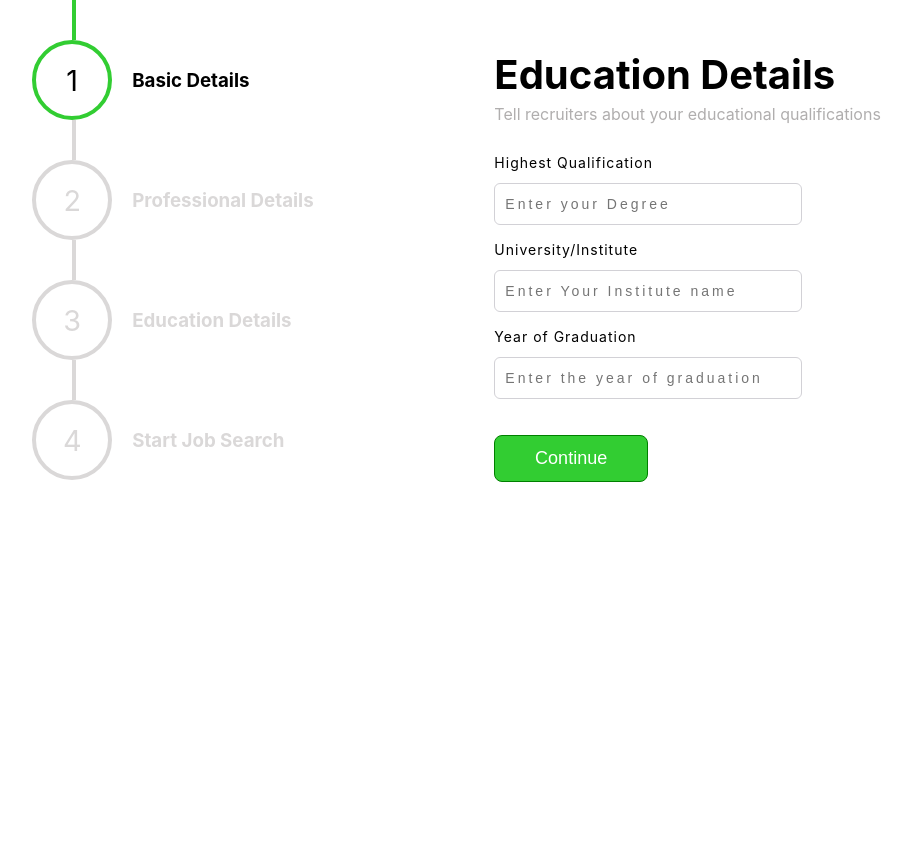
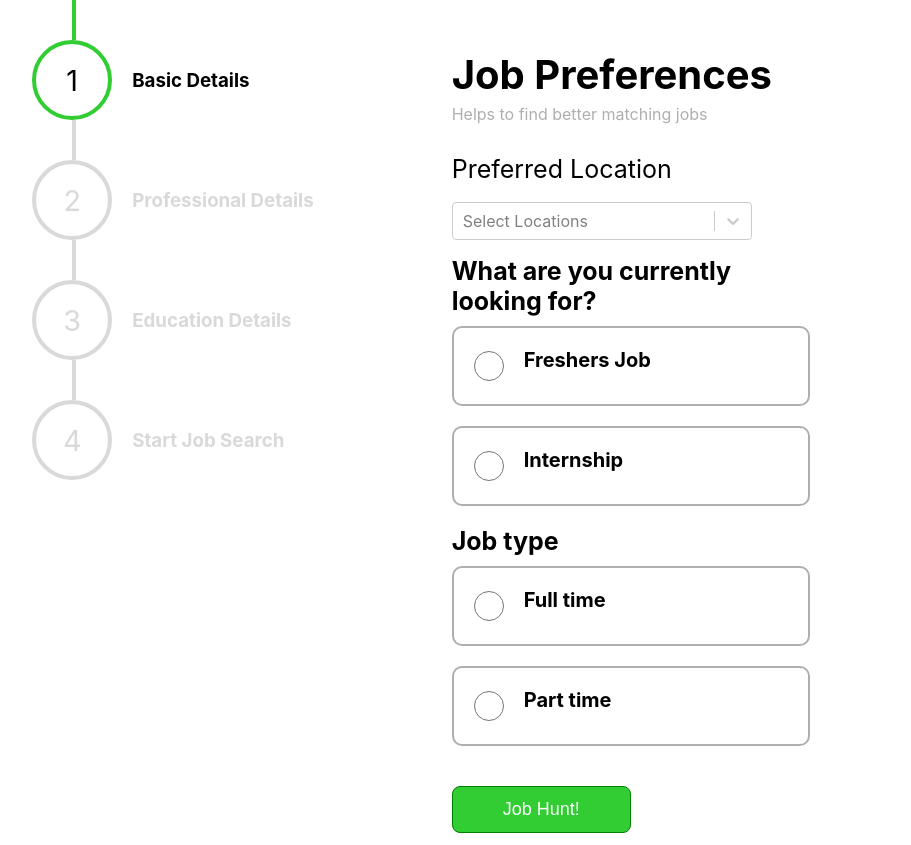
Before and after one commit to ArihantVinayakShukla/Job-Portal, a React (Create React App) app: page / in a window 1280 px wide. Shown: the whole page, without its empty margins (103-1014 px from the left). Before the commit the page ends 800 px from the top, so only its background shows below. Built offline with nearby package versions, Linux system fonts and the light colour scheme.

Commit message:
jobpreference commit

```diff
--- a/package.json
+++ b/package.json
@@ -10,6 +10,7 @@
     "react-dom": "^18.2.0",
     "react-icons": "^4.10.1",
     "react-scripts": "5.0.1",
+    "react-select": "^5.7.4",
     "web-vitals": "^2.1.4"
   },
   "scripts": {
--- /dev/null
+++ b/src/Components/RegistrationPage/RegistrationForms/JobPreferences/JobPreference.css
@@ -0,0 +1,50 @@
+.jobContainer{
+    width:70%;
+}
+.basicform{
+    width: 100%;
+
+}
+.jobHeading{
+    font-size:40px;
+}
+.app {
+    display: flex;
+    flex-direction: column;
+    justify-content: center;
+    align-items: center;
+  }
+  .dropdown-container {
+    width: 300px;
+  }
+.heading{
+    font-size: 25px;
+    margin-bottom: 10px;
+}
+.value{
+    font-size: 20px;
+}
+.jobHeadingPara{
+    margin-top: 5px;
+    color: rgb(176, 174, 174);
+    margin-bottom: 30px;
+}
+.checkboxDiv{
+    width: 100%;
+    height: 80px;
+    border: 2px solid rgb(176, 174, 174);
+    padding: 20px;
+    margin-bottom: 20px;
+    display: flex;
+    border-radius:10px;
+}
+.checkboxDiv input{
+    width:30px;
+    margin-right: 20px;
+}
+.continue-btn{
+    margin-bottom: 12px;
+}
+input[type="radio"]{
+    accent-color: green;
+}
--- /dev/null
+++ b/src/Components/RegistrationPage/RegistrationForms/JobPreferences/JobPreference.jsx
@@ -0,0 +1,87 @@
+import React ,{useState} from "react";
+import './JobPreference.css'
+import Select from "react-select";
+
+function JobPreference(){
+    const [selectedOptions, setSelectedOptions] = useState();
+
+    // Array of all options
+    const optionList = [
+      { value: "banglore", label: "Banglore" },
+      { value: "delhi", label: "Delhi" },
+      { value: "mumbai", label: "Mumbai" },
+      { value: "Noida", label: "Noida" },
+      { value: "pune", label: "Pune" },
+      { value: "agra", label: "Agra" },
+      { value: "ghaziabad", label: "Ghaziabad" },
+      { value: "jaipur", label: "Jaipur" },
+      { value: "hyderabad", label: "Hyderabad" },
+      { value: "gurugram", label: "GuruGram" },
+    ];
+    function handleSelect(data) {
+        setSelectedOptions(data);
+      }
+return(
+     <article className="jobContainer">
+        <div>
+    <h1 className='jobHeading'>
+      Job Preferences
+    </h1>
+    <p className="jobHeadingPara">Helps to find better matching jobs</p>
+    </div>
+    <form className="basicForm">
+        <div className="fieldGroup">
+        <label  className="heading">
+            Preferred Location
+
+          </label>
+      <div className="dropdown-container">
+        <Select
+          options={optionList}
+          placeholder="Select Locations"
+          value={selectedOptions}
+          onChange={handleSelect}
+          isSearchable={true}
+          isMulti
+        />
+      </div>
+    </div>
+        <h2 className="heading">What are you currently looking for?</h2>
+    <div className='checkboxDiv'>
+        <input type="radio" name="profession" required/>
+        <div>
+        <h2 className="value">Freshers Job</h2>
+        </div>
+
+      </div>
+      <div className='checkboxDiv'>
+        <input type="radio" name="profession" required/>
+        <div>
+        <h2 className="value">Internship</h2>
+        </div>
+      </div>
+      <h2 className="heading">Job type</h2>
+      <div className="checkboxDiv">
+        <input type="radio" name="typejob" required></input>
+        <div>
+            <h2 className="value">Full time</h2>
+        </div>
+      </div>
+      <div className="checkboxDiv">
+        <input type="radio" name="typejob" required></input>
+        <div>
+            <h2 className="value">Part time</h2>
+        </div>
+      </div>
+      <button type="submit" className="continue-btn">
+        <div class="continue-btn-wrapper">
+          <div id="continue-btn" className="primaryBtn commonBtn continueBtn">
+            <span class="cont-text">Job Hunt!</span>
+          </div>
+        </div>
+            </button>
+    </form>
+    </article>
+)
+}
+export default JobPreference;
--- a/src/Components/RegistrationPage/RegistrationForms/RegistrationForms.jsx
+++ b/src/Components/RegistrationPage/RegistrationForms/RegistrationForms.jsx
@@ -1,15 +1,16 @@
 import React from 'react'
 import './RegistrationForms.css'
 // import BasicDetails from './BasicDetails/BasicDetails.jsx'
-// import ProfessionalDetails from './ProfessionalDetails/ProfessionalDetails.jsx'
+import ProfessionalDetails from './ProfessionalDetails/ProfessionalDetails.jsx'
 import EducationDetails from './EducationDetails/EducationDetails.jsx'
-
+import JobPreference from './JobPreferences/JobPreference'
 const RegistrationForms = (props) => {
   return (
     <article className='form-article'>
     {/* <BasicDetails/> */}
     {/* <ProfessionalDetails/> */}
-    <EducationDetails/>
+    {/* <EducationDetails/> */}
+    <JobPreference></JobPreference>
     </article>
   )
 }
```
Also changed, not shown: 1 other file (tests, documents, lock files or other folders).
